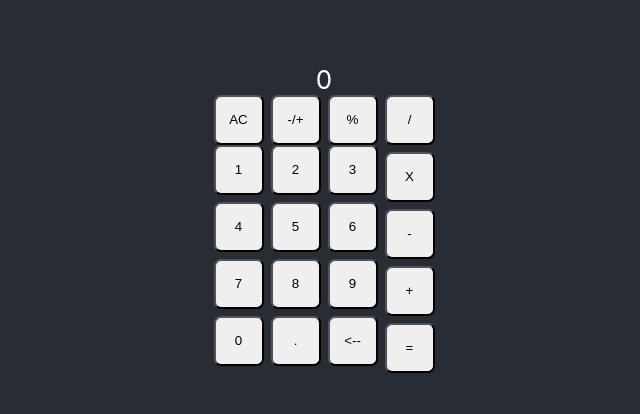
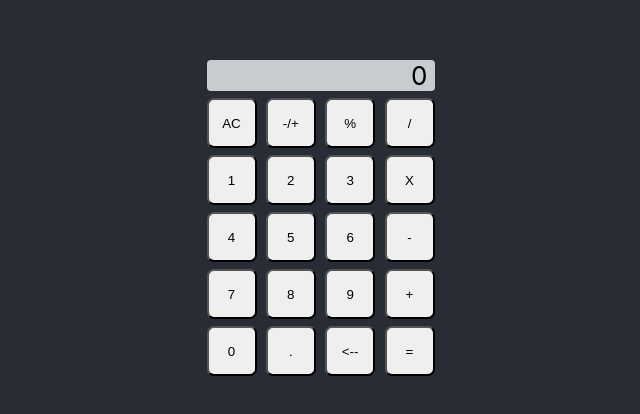
Before and after one commit to symkyn/calc, a React (Create React App) app: page / in a window 1280 px wide. Shown: the part 182-596 px from the top of the page, without its empty margins (316-956 px from the left). Built offline with nearby package versions, Linux system fonts and the light colour scheme.

Commit message:
a little more functionality and styling

```diff
--- a/src/component/CalcButton.css
+++ b/src/component/CalcButton.css
@@ -3,3 +3,7 @@
     height: 50px;
     border-radius: 7px;
 }
+
+button:active {
+    box-shadow: inset 0px 0px 80px 0px rgba(37, 37, 37, 0.25);
+  }
--- a/src/component/CalcButton.js
+++ b/src/component/CalcButton.js
@@ -1,8 +1,9 @@
 import React from 'react';
 import './CalcButton.css'
 
-const CalcButton = ({ children, ...rest}) => (
-    <button className='button' {...rest}>{children}</button>
+const CalcButton = ({ children, className, ...rest}) => (
+    <button className={`button ${className || ''}`}
+     {...rest}>{children}</button>
 )
 
 export default CalcButton;
--- a/src/component/Calculator.css
+++ b/src/component/Calculator.css
@@ -1,10 +1,21 @@
+.display {
+    margin-bottom: 7px;
+    width: 221px;
+    background-color: rgb(199, 204, 209);
+    color: black;
+    text-align: end;
+    padding-right: 7px;
+    margin-right: 7px;
+    border-radius: 4px;
+}
+
 .manipulate {
     display: grid;
     grid-gap: 7px;
 }
 
-.first {
-    margin:5px;
+.changers {
+    padding-bottom: 7px;
 }
 
 .changers {
--- a/src/component/Calculator.js
+++ b/src/component/Calculator.js
@@ -17,6 +17,8 @@ class Calculator extends Component {
         this.clear = this.clear.bind(this);
         this.clearAll = this.clearAll.bind(this);
         this.backSpace = this.backSpace.bind(this);
+        this.changeSign = this.changeSign.bind(this);
+        this.percent = this.percent.bind(this);
     }
 
     addNumber(num) {
@@ -65,6 +67,20 @@ class Calculator extends Component {
         }
     }
 
+    changeSign() {
+        var changed = this.state.display * -1;
+        this.setState({
+            display: changed
+        })
+    }
+
+    percent() {
+        var percent = this.state.display / 100;
+        this.setState({
+            display: percent
+        })
+    }
+
     render() {
         return(
             <div className='calculator'>
@@ -79,8 +95,8 @@ class Calculator extends Component {
                                 <CalcButton onClick={this.clearAll}>AC</CalcButton>
                                 : <CalcButton onClick={this.clear}>C</CalcButton>
                             }
-                            <CalcButton>-/+</CalcButton>
-                            <CalcButton>%</CalcButton>
+                            <CalcButton onClick={this.changeSign}>-/+</CalcButton>
+                            <CalcButton onClick={this.percent}>%</CalcButton>
                         </div>
                         <div className='numbers'>
                             <CalcButton onClick={() => this.addNumber(1)}>1</CalcButton>
```
